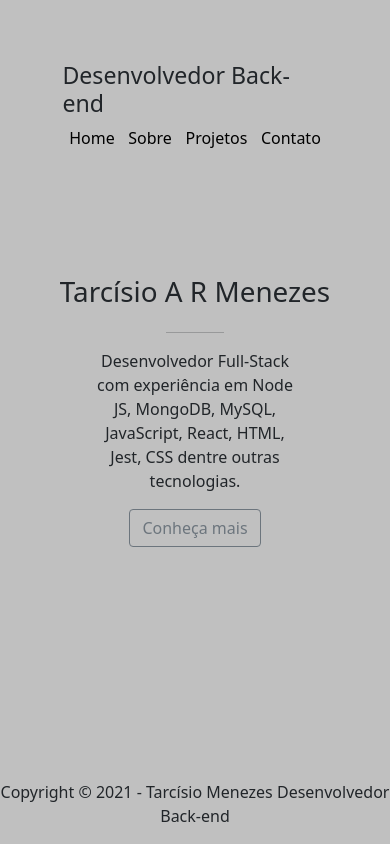
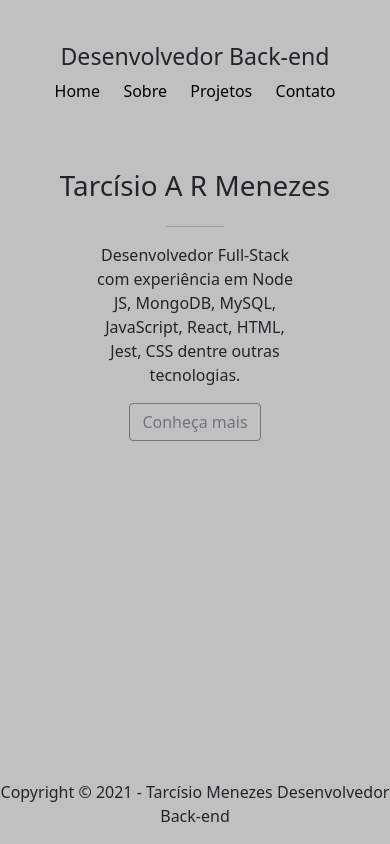
Before and after one commit to Tarcisio-Menezes/me, a React (Create React App) app in the folder portfolio-dev/: page / in a window 390 px wide. Built offline with nearby package versions, Linux system fonts and the light colour scheme.

Commit message:
responsividade nav

```diff
--- a/portfolio-dev/src/css/home.css
+++ b/portfolio-dev/src/css/home.css
@@ -34,7 +34,7 @@ footer.homeFooter {
   }
 
   .home h1 {
-    margin-top: 16%;
+    margin-top: 6%;
   }
 
   .home .paragraphHome {
--- a/portfolio-dev/src/css/nav.css
+++ b/portfolio-dev/src/css/nav.css
@@ -16,6 +16,6 @@ section.navigator a {
 @media screen and (max-width: 680px) {
   section.navigator {
     flex-wrap: wrap;
-    margin: 15%;
+    margin: 10%;
   }
 }
```
